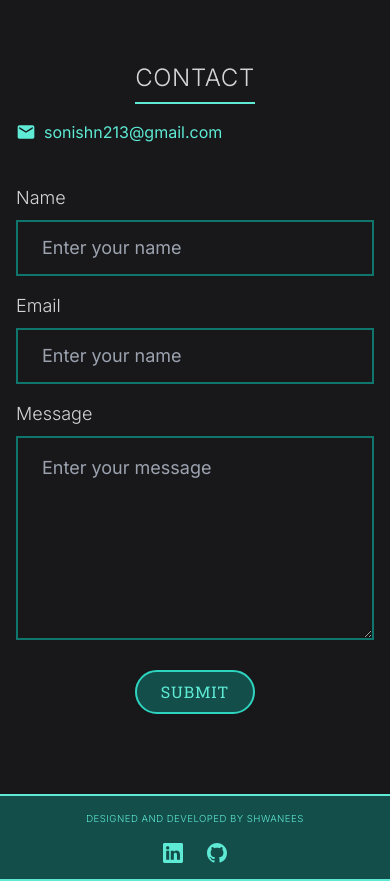
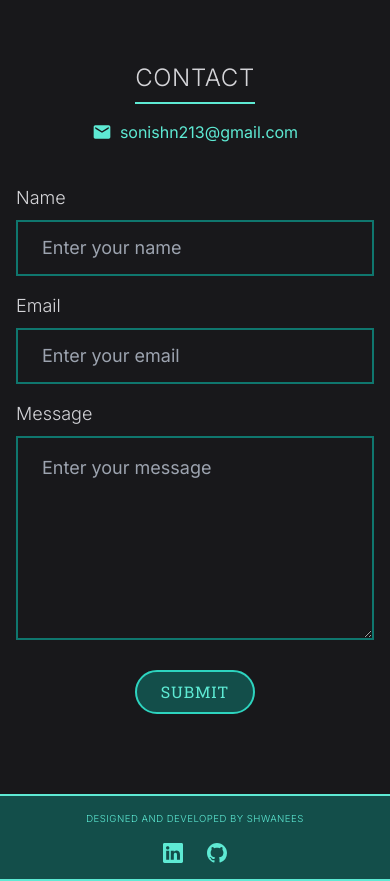
Before and after one commit to sonishn213/myportfoliov2front, a React (Create React App) app: page / in a window 390 px wide. Shown: the part 1280-2161 px from the top of the page. Built offline with nearby package versions, Linux system fonts and the light colour scheme; no server answers.

Commit message:
added resume to website

```diff
--- a/src/components/Navigation/Navbar/Navbar.js
+++ b/src/components/Navigation/Navbar/Navbar.js
@@ -40,6 +40,9 @@ const Navbar = () => {
           <a href="#contact" className="py-6">
             Contact
           </a>
+          <a href="/resume.pdf" target="_blank" className="py-6">
+            Resume
+          </a>
         </div>
       </nav>
       <nav className="f-container text-3xl text-zinc-300 py-4 lg:hidden">
--- a/src/components/Sections/HomePage/Contactus/Contact.js
+++ b/src/components/Sections/HomePage/Contactus/Contact.js
@@ -56,7 +56,7 @@ const Contact = () => {
       <div className="f-container">
         <div className="text-center md:text-left md:flex md:justify-between md:items-center space-y-4 md:space-y-0 lg:w-3/4">
           <SectionTitle>Contact</SectionTitle>
-          <p className="flex items-center  text-teal-300 selection:bg-teal-300 selection:text-zinc-900 ">
+          <p className="flex items-center justify-center md:justify-end text-teal-300 selection:bg-teal-300 selection:text-zinc-900 ">
             <MdEmail className="mr-2 text-xl " />
             sonishn213@gmail.com
           </p>
@@ -80,7 +80,7 @@ const Contact = () => {
                 id="email"
                 name="email"
                 label="Email"
-                ph="Enter your name"
+                ph="Enter your email"
                 value={inputData.email}
                 onChange={readData}
               />
```
Also changed, not shown: 1 other file (tests, documents, lock files or other folders).
